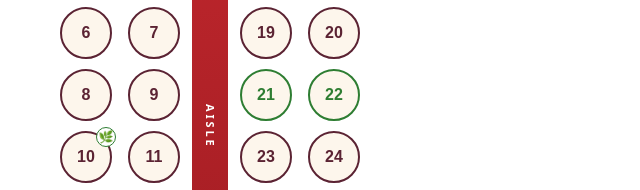
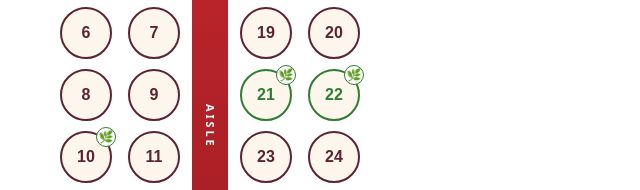
Before and after one commit to teozesean/wedding-seating, a plain HTML site: page index.html in a window 1280 px wide. Shown: the part 512-702 px from the top of the page, 430-1070 px from the left. Drawn offline with Linux system fonts and the light colour scheme.

Commit message:
Add leaf badge to full vegetarian Tables 21 and 22

```diff
--- a/index.html
+++ b/index.html
@@ -129,7 +129,7 @@ function tableControls(t){
 function addRow(t){return '<div class="add-row"><input type="text" class="add-input" data-t="'+t+'" placeholder="New guest name…" aria-label="New guest name for Table '+t+'"><button class="act add-btn" data-t="'+t+'">Add guest</button></div>'}
 function cardHtml(t){return '<div class="card" id="card-'+t+'"><h3>Table '+t+(state.veg[t]?' <span class="vegtag">素席 Vegetarian</span>':'')+(t==='1'?' · VIP':'')+' <span class="vegtag" style="color:#999;font-weight:400">· '+count(t)+' guests</span></h3>'+guestList(t)+addRow(t)+tableControls(t)+'</div>'}
 function hasIndivVegGuest(t){return !state.veg[t] && (state.data[t]||[]).some(function(n){return isIndivVeg(n)})}
-function leafBadge(t){return hasIndivVegGuest(t)?'<span class="leaf-badge" aria-hidden="true">🌿</span>':''}
+function leafBadge(t){return (hasIndivVegGuest(t)||state.veg[t])?'<span class="leaf-badge" aria-hidden="true">🌿</span>':''}
 function renderPlan(){
   document.getElementById('planVip').innerHTML='<button class="ptable vip'+(selected===state.assign.vip?' sel':'')+'" data-t="'+state.assign.vip+'">Table '+state.assign.vip+' · VIP'+leafBadge(state.assign.vip)+'</button>';
   const g=document.getElementById('planGrid'); let h='<div class="aisle" aria-hidden="true"><span>Aisle</span></div>';
```
